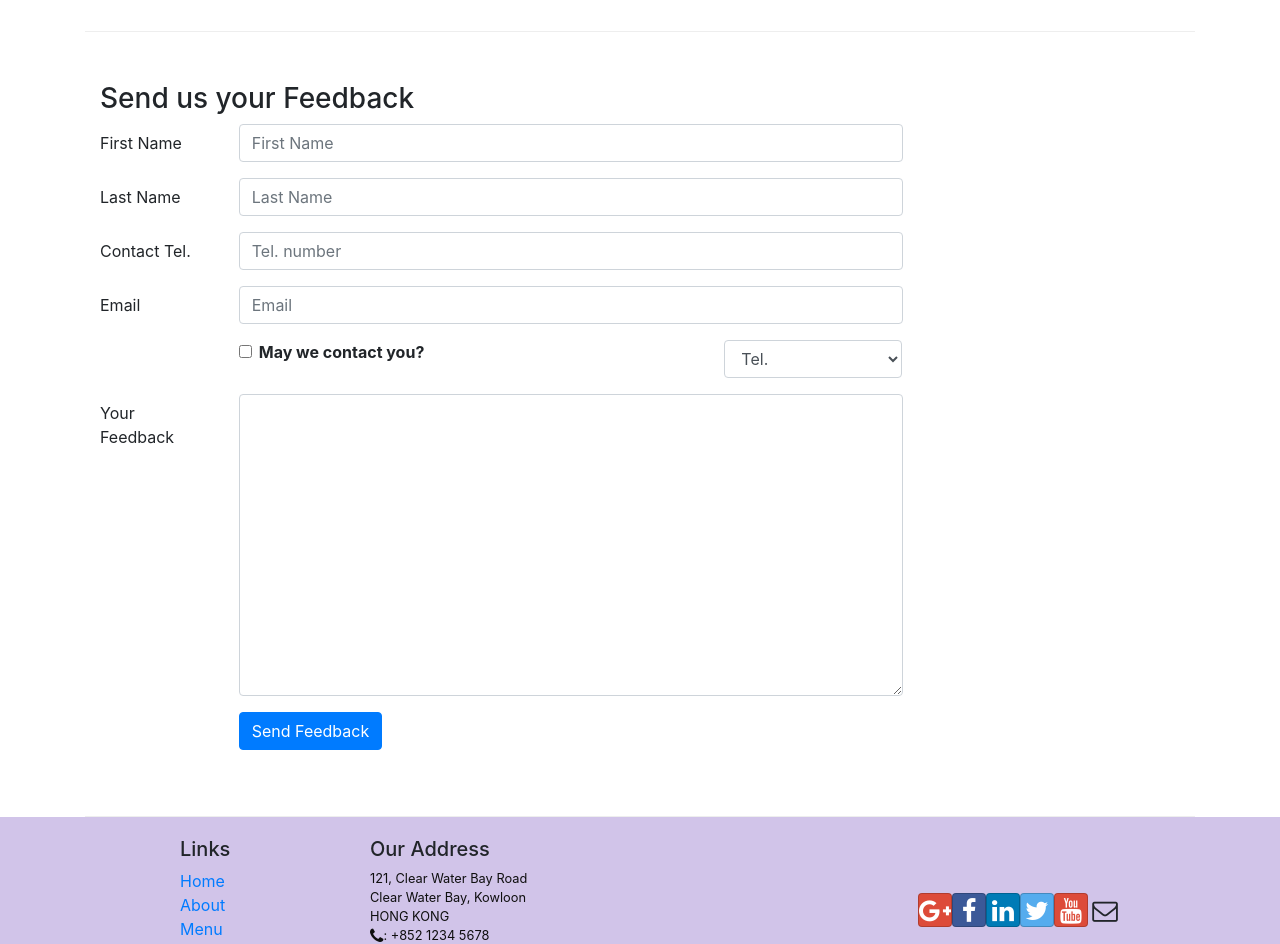
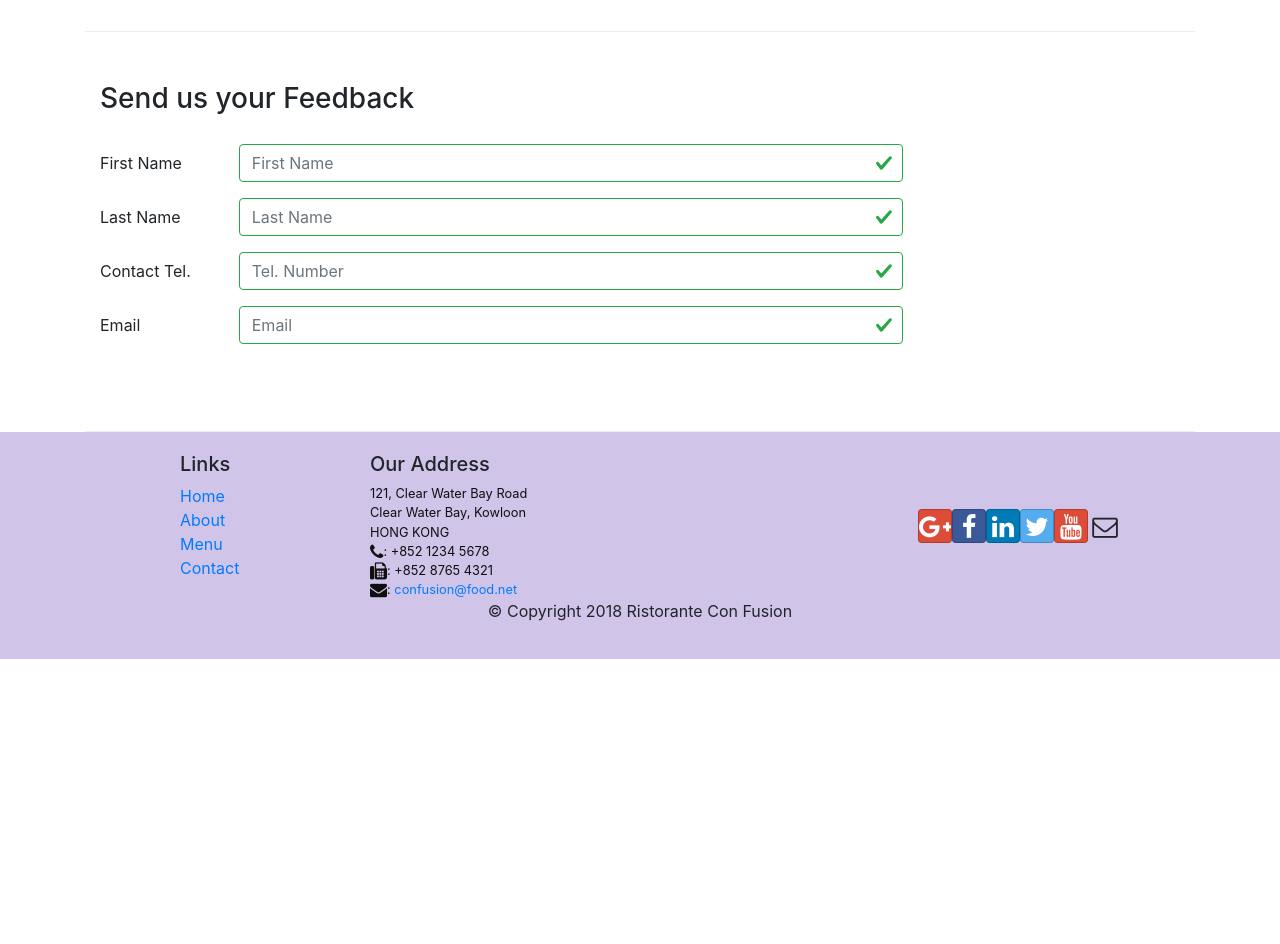
Before and after one commit to jasonywang0/Confusion, a React (Create React App) app: page /contactus in a window 1280 px wide. Shown: the part 840-1784 px from the top of the page. After the commit the page ends 1499 px from the top, so only its background shows below. Built offline with nearby package versions, Linux system fonts and the light colour scheme.

Commit message:
Controlled Form Validation

```diff
--- a/src/components/ContactComponent.js
+++ b/src/components/ContactComponent.js
@@ -1,13 +1,12 @@
 import React, { Component } from 'react';
-import { Breadcrumb, BreadcrumbItem, Button, Form, FormGroup, Label, Input, Col  } from 'reactstrap';
 import { Link } from 'react-router-dom';
-
+import { Breadcrumb, BreadcrumbItem, Button, Form, FormGroup, Label, Input, Col, Row, FormFeedback } from 'reactstrap';
 
 class Contact extends Component {
 
 constructor(props) {
+
     super(props);
-
     this.state = {
         firstname: '',
         lastname: '',
@@ -15,12 +14,18 @@
         email: '',
         agree: false,
         contactType: 'Tel.',
-            message: ''
-        };
+        message: '',
+        touched: {
+            firstname: false,
+            lastname: false,
+            telnum: false,
+            email: false
+        }
+    }
 
+    this.handleSubmit = this.handleSubmit.bind(this);
     this.handleInputChange = this.handleInputChange.bind(this);
-        this.handleSubmit = this.handleSubmit.bind(this);
-
+    this.handleBlur = this.handleBlur.bind(this);
     }
 
     handleInputChange(event) {
@@ -39,8 +44,44 @@
         event.preventDefault();
     }
 
+    handleBlur = (field) => (evt) => {
+        this.setState({
+            touched: { ...this.state.touched, [field]: true }
+        });
+    }
+
+    validate(firstname, lastname, telnum, email) {
+        const errors = {
+            firstname: '',
+            lastname: '',
+            telnum: '',
+            email: ''
+        };
+
+        if (this.state.touched.firstname && firstname.length < 3)
+            errors.firstname = 'First Name should be >= 3 characters';
+        else if (this.state.touched.firstname && firstname.length > 10)
+            errors.firstname = 'First Name should be <= 10 characters';
+
+        if (this.state.touched.lastname && lastname.length < 3)
+            errors.lastname = 'Last Name should be >= 3 characters';
+        else if (this.state.touched.lastname && lastname.length > 10)
+            errors.lastname = 'Last Name should be <= 10 characters';
+
+        const reg = /^\d+$/;
+        if (this.state.touched.telnum && !reg.test(telnum))
+            errors.telnum = 'Tel. Number should contain only numbers';
+
+        if(this.state.touched.email && email.split('').filter(x => x === '@').length !== 1)
+            errors.email = 'Email should contain a @';
+
+        return errors;
+    }
+
 
   render() {
+      const errors = this.validate(this.state.firstname, this.state.lastname, this.state.telnum, this.state.email);
+
       return (
         <div className="container">
 
@@ -101,7 +142,11 @@
                                     <Input type="text" id="firstname" name="firstname"
                                         placeholder="First Name"
                                         value={this.state.firstname}
+                                        valid={errors.firstname === ''}
+                                        invalid={errors.firstname !== ''}
+                                        onBlur={this.handleBlur('firstname')}
                                         onChange={this.handleInputChange} />
+                                    <FormFeedback>{errors.firstname}</FormFeedback>
                                 </Col>
                             </FormGroup>
                             <FormGroup row>
@@ -110,16 +155,24 @@
                                     <Input type="text" id="lastname" name="lastname"
                                         placeholder="Last Name"
                                         value={this.state.lastname}
+                                        valid={errors.lastname === ''}
+                                        invalid={errors.lastname !== ''}
+                                        onBlur={this.handleBlur('lastname')}
                                         onChange={this.handleInputChange} />
+                                    <FormFeedback>{errors.lastname}</FormFeedback>
                                 </Col>
                             </FormGroup>
                             <FormGroup row>
                                 <Label htmlFor="telnum" md={2}>Contact Tel.</Label>
                                 <Col md={10}>
                                     <Input type="tel" id="telnum" name="telnum"
-                                        placeholder="Tel. number"
+                                        placeholder="Tel. Number"
                                         value={this.state.telnum}
+                                        valid={errors.telnum === ''}
+                                        invalid={errors.telnum !== ''}
+                                        onBlur={this.handleBlur('telnum')}
                                         onChange={this.handleInputChange} />
+                                    <FormFeedback>{errors.telnum}</FormFeedback>
                                 </Col>
                             </FormGroup>
                             <FormGroup row>
@@ -128,44 +181,11 @@
                                     <Input type="email" id="email" name="email"
                                         placeholder="Email"
                                         value={this.state.email}
+                                        valid={errors.email === ''}
+                                        invalid={errors.email !== ''}
+                                        onBlur={this.handleBlur('email')}
                                         onChange={this.handleInputChange} />
-                                </Col>
-                            </FormGroup>
-                            <FormGroup row>
-                                <Col md={{size: 6, offset: 2}}>
-                                    <FormGroup check>
-                                        <Label check>
-                                            <Input type="checkbox"
-                                                name="agree"
-                                                checked={this.state.agree}
-                                                onChange={this.handleInputChange} /> {' '}
-                                            <strong>May we contact you?</strong>
-                                        </Label>
-                                    </FormGroup>
-                                </Col>
-                                <Col md={{size: 3, offset: 1}}>
-                                    <Input type="select" name="contactType"
-                                            value={this.state.contactType}
-                                            onChange={this.handleInputChange}>
-                                        <option>Tel.</option>
-                                        <option>Email</option>
-                                    </Input>
-                                </Col>
-                            </FormGroup>
-                            <FormGroup row>
-                                <Label htmlFor="message" md={2}>Your Feedback</Label>
-                                <Col md={10}>
-                                    <Input type="textarea" id="message" name="message"
-                                        rows="12"
-                                        value={this.state.message}
-                                        onChange={this.handleInputChange}></Input>
-                                </Col>
-                            </FormGroup>
-                            <FormGroup row>
-                                <Col md={{size: 10, offset: 2}}>
-                                    <Button type="submit" color="primary">
-                                        Send Feedback
-                                    </Button>
+                                    <FormFeedback>{errors.email}</FormFeedback>
                                 </Col>
                             </FormGroup>
                         </Form>
```
Lines whose indentation alone changed are shown as unchanged.
